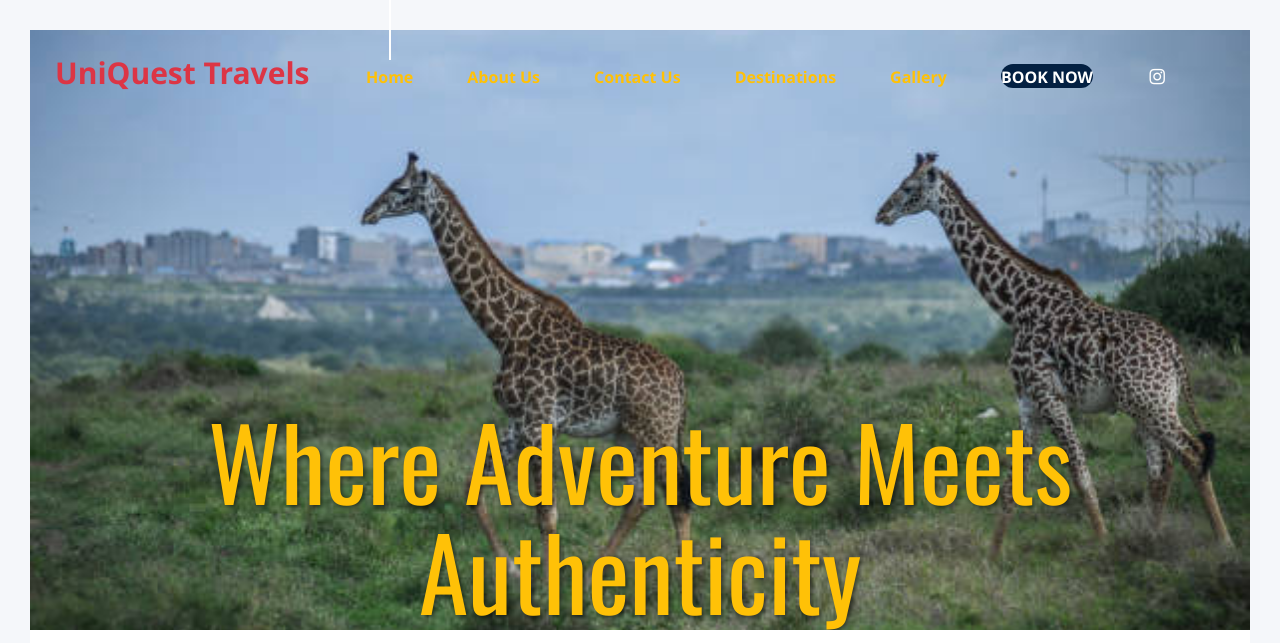
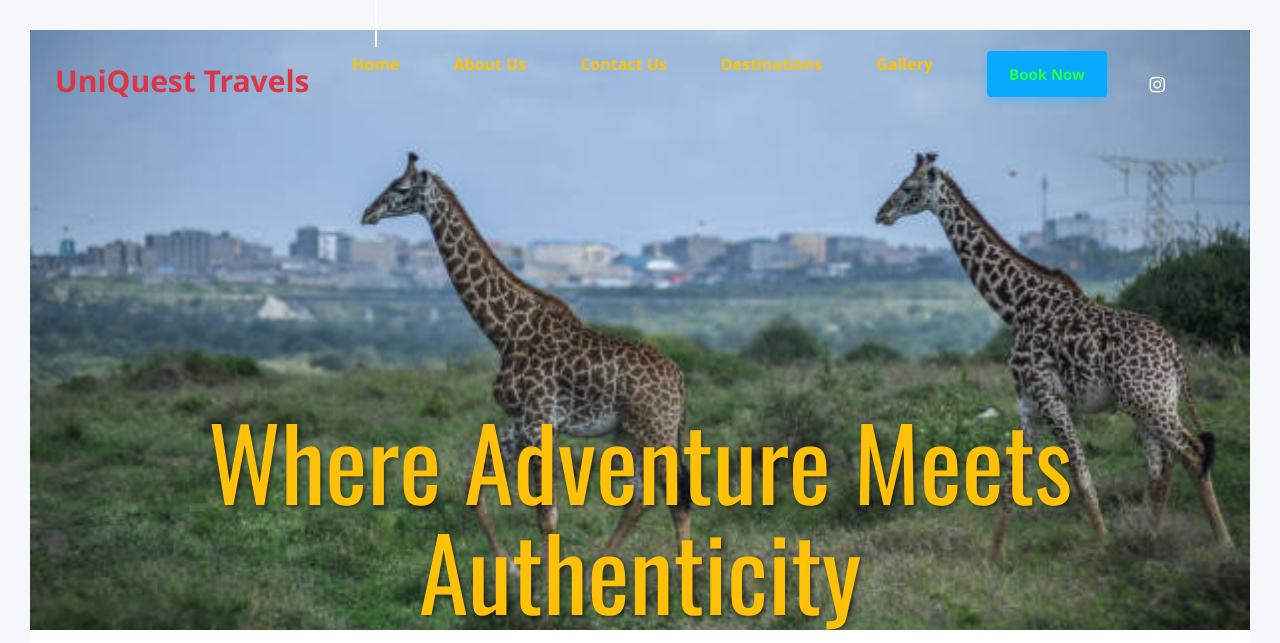
Before and after one commit to Cptzeph23/Tours-Travel, a Django app: page / in a window 1280 px wide. Shown: the top 643 px of the page. Run offline with Django 3.2, Linux system fonts and the light colour scheme; data comes from the database, SQL or seed files in the repository; some libraries are stand-ins or nearby versions.

Commit message:
booking button

```diff
--- a/UniQuest/static/styles/main_styles.css
+++ b/UniQuest/static/styles/main_styles.css
@@ -1309,6 +1309,41 @@ section
 	outline: none;
 	cursor: pointer;
 }
+
+.booking_cta {
+	align-items: center;
+	background-color: #08a9ff !important;
+	border: 2px solid #08a9ff;
+	border-radius: 4px;
+	box-shadow: 0 4px 12px rgba(8, 169, 255, .35);
+	color: #28ff3f !important;
+	display: inline-flex !important;
+	font-size: 15px !important;
+	font-weight: 800 !important;
+	justify-content: center;
+	line-height: 1.2;
+	min-height: 46px;
+	min-width: 116px;
+	padding: 12px 20px !important;
+	text-align: center;
+	white-space: nowrap;
+}
+
+.booking_cta:hover,
+.booking_cta:focus {
+	background-color: #32c0ff !important;
+	border-color: #32c0ff;
+	color: #28ff3f !important;
+	transform: translateY(-1px);
+}
+
+@media (max-width: 991px) {
+	.menu_content .booking_cta {
+		margin: 12px 15px;
+		min-width: 0;
+		width: calc(100% - 30px);
+	}
+}
 .footer_contact_row
 {
 	margin-top: 80px;
--- a/UniQuest/templates/about.html
+++ b/UniQuest/templates/about.html
@@ -58,7 +58,7 @@
 										<li><a href="/contact/" class="text-warning"><b>Contact Us</b></a></li>
 										<li><a href="/destinations/" class="text-warning"><b>Destinations</b></a></li>
                                         <li><a href="/gallery/" class="text-warning"><b>Gallery</b></a></li>
-										<li><a href="/booking/" style="background-color: #032042;" class="newsletter_button btn-warning"><b>Book Now</b></a></li>
+										<li><a href="/booking/" class="booking_cta"><b>Book Now</b></a></li>
 									</ul>
 								</nav>
 							{% if user.is_authenticated %}
@@ -107,6 +107,7 @@
 				<li><a href="/contact/" class="text-warning">Contact</a></li>
                 <li><a href="/destinations/" class="text-warning"><b>Destinations</b></a></li>
                 <li><a href="/gallery/" class="text-warning"><b>Gallery</b></a></li>
+				<li><a href="/booking/" class="booking_cta"><b>Book Now</b></a></li>
 
 				{% if user.is_authenticated %}
 					<li><a href="accounts/logout">Logout</a></li>
--- a/UniQuest/templates/bookings.html
+++ b/UniQuest/templates/bookings.html
@@ -58,7 +58,7 @@
 										<li><a href="/contact/" class="text-warning"><b>Contact Us</b></a></li>
 										<li><a href="/destinations/" class="text-warning"><b>Destinations</b></a></li>
                                         <li><a href="/gallery/" class="text-warning"><b>Gallery</b></a></li>
-										<li><a href="/booking/" style="background-color: #032042;" class="newsletter_button btn-warning"><b>Book Now</b></a></li>
+										<li><a href="/booking/" class="booking_cta"><b>Book Now</b></a></li>
 									</ul>
 								</nav>
 							{% if user.is_authenticated %}
@@ -107,6 +107,7 @@
 				<li><a href="/contact/" class="text-warning">Contact</a></li>
                 <li><a href="/destinations/" class="text-warning"><b>Destinations</b></a></li>
                 <li><a href="/gallery/" class="text-warning"><b>Gallery</b></a></li>
+				<li><a href="/booking/" class="booking_cta"><b>Book Now</b></a></li>
 
 				{% if user.is_authenticated %}
 					<li><a href="accounts/logout">Logout</a></li>
--- a/UniQuest/templates/coffeeFarm.html
+++ b/UniQuest/templates/coffeeFarm.html
@@ -58,7 +58,7 @@
 										<li><a href="/contact/" class="text-warning"><b>Contact Us</b></a></li>
 										<li><a href="/destinations/" class="text-warning"><b>Destinations</b></a></li>
                                         <li><a href="/gallery/" class="text-warning"><b>Gallery</b></a></li>
-										<li><a href="/booking/" style="background-color: #032042;" class="newsletter_button btn-warning"><b>Book Now</b></a></li>
+										<li><a href="/booking/" class="booking_cta"><b>Book Now</b></a></li>
 									</ul>
 								</nav>
 							{% if user.is_authenticated %}
@@ -107,6 +107,7 @@
 				<li><a href="/contact/" class="text-warning">Contact</a></li>
                 <li><a href="/destinations/" class="text-warning"><b>Destinations</b></a></li>
                 <li><a href="/gallery/" class="text-warning"><b>Gallery</b></a></li>
+				<li><a href="/booking/" class="booking_cta"><b>Book Now</b></a></li>
 
 				{% if user.is_authenticated %}
 					<li><a href="accounts/logout">Logout</a></li>
--- a/UniQuest/templates/contact.html
+++ b/UniQuest/templates/contact.html
@@ -58,7 +58,7 @@
 										<li class="active"><a href="/contact/" class="text-warning"><b>Contact Us</b></a></li>
 										<li><a href="/destinations/" class="text-warning"><b>Destinations</b></a></li>
 									    <li><a href="/gallery/" class="text-warning"><b>Gallery</b></a></li>
-											<li><a href="/booking/" style="background-color: #032042;" class="newsletter_button btn-warning"><b>Book Now</b></a></li>
+											<li><a href="/booking/" class="booking_cta"><b>Book Now</b></a></li>
                                     </ul>
 								</nav>
 							{% if user.is_authenticated %}
@@ -107,6 +107,7 @@
 				<li><a href="/contact/" class="text-warning">Contact</a></li>
                 <li><a href="/destinations/" class="text-warning"><b>Destinations</b></a></li>
                 <li><a href="/gallery/" class="text-warning"><b>Gallery</b></a></li>
+				<li><a href="/booking/" class="booking_cta"><b>Book Now</b></a></li>
 
 				{% if user.is_authenticated %}
 					<li><a href="accounts/logout"></a></li>
--- a/UniQuest/templates/davidSheldrick.html
+++ b/UniQuest/templates/davidSheldrick.html
@@ -58,7 +58,7 @@
 										<li><a href="/contact/" class="text-warning"><b>Contact Us</b></a></li>
 										<li><a href="/destinations/" class="text-warning"><b>Destinations</b></a></li>
                                         <li><a href="/gallery/" class="text-warning"><b>Gallery</b></a></li>
-										<li><a href="/booking/" style="background-color: #032042;" class="newsletter_button btn-warning"><b>Book Now</b></a></li>
+										<li><a href="/booking/" class="booking_cta"><b>Book Now</b></a></li>
 									</ul>
 								</nav>
 							{% if user.is_authenticated %}
@@ -107,6 +107,7 @@
 				<li><a href="/contact/" class="text-warning">Contact</a></li>
                 <li><a href="/destinations/" class="text-warning"><b>Destinations</b></a></li>
                 <li><a href="/gallery/" class="text-warning"><b>Gallery</b></a></li>
+				<li><a href="/booking/" class="booking_cta"><b>Book Now</b></a></li>
 
 				{% if user.is_authenticated %}
 					<li><a href="accounts/logout">Logout</a></li>
--- a/UniQuest/templates/destinations.html
+++ b/UniQuest/templates/destinations.html
@@ -86,7 +86,7 @@
 										<li><a href="/contact/" class="text-warning"><b>Contact Us</b></a></li>
 										<li class="active"><a href="/destinations/" class="text-warning"><b>Destinations</b></a></li>
 									    <li><a href="/gallery/" class="text-warning"><b>Gallery</b></a></li>
-										<li><a href="/booking/" style="background-color: #032042;" class="newsletter_button btn-warning"><b>Book Now</b></a></li>
+										<li><a href="/booking/" class="booking_cta"><b>Book Now</b></a></li>
                                     </ul>
 								</nav>
 							{% if user.is_authenticated %}
@@ -135,6 +135,7 @@
 				<li><a href="/contact/" class="text-warning">Contact</a></li>
                 <li><a href="/destinations/" class="text-warning"><b>Destinations</b></a></li>
                 <li><a href="/gallery/" class="text-warning"><b>Gallery</b></a></li>
+				<li><a href="/booking/" class="booking_cta"><b>Book Now</b></a></li>
 
 				{% if user.is_authenticated %}
 					<li><a href="accounts/logout"></a></li>
--- a/UniQuest/templates/gallery.html
+++ b/UniQuest/templates/gallery.html
@@ -80,7 +80,7 @@
 										<li><a href="/contact/" class="text-warning"><b>Contact Us</b></a></li>
 										<li><a href="/destinations/" class="text-warning"><b>Destinations</b></a></li>
 									    <li  class="active"><a href="/gallery/" class="text-warning"><b>Gallery</b></a></li>
-                                        <li><a href="/booking/" style="background-color: #032042;" class="newsletter_button btn-warning"><b>Book Now</b></a></li>
+                                        <li><a href="/booking/" class="booking_cta"><b>Book Now</b></a></li>
                                     </ul>
 								</nav>
 							{% if user.is_authenticated %}
@@ -129,6 +129,7 @@
 				<li><a href="/contact/" class="text-warning">Contact</a></li>
                 <li><a href="/destinations/" class="text-warning"><b>Destinations</b></a></li>
                 <li><a href="/gallery/" class="text-warning"><b>Gallery</b></a></li>
+                <li><a href="/booking/" class="booking_cta"><b>Book Now</b></a></li>
 
 
 				{% if user.is_authenticated %}
--- a/UniQuest/templates/giraffeCentre.html
+++ b/UniQuest/templates/giraffeCentre.html
@@ -57,7 +57,7 @@
 										<li><a href="/contact/" class="text-warning"><b>Contact Us</b></a></li>
 										<li><a href="/destinations/" class="text-warning"><b>Destinations</b></a></li>
                                         <li><a href="/gallery/" class="text-warning"><b>Gallery</b></a></li>
-										<li><a href="/booking/" style="background-color: #032042;" class="newsletter_button btn-warning"><b>Book Now</b></a></li>
+										<li><a href="/booking/" class="booking_cta"><b>Book Now</b></a></li>
 									</ul>
 								</nav>
 							{% if user.is_authenticated %}
@@ -106,6 +106,7 @@
 				<li><a href="/contact/" class="text-warning">Contact</a></li>
                 <li><a href="/destinations/" class="text-warning"><b>Destinations</b></a></li>
                 <li><a href="/gallery/" class="text-warning"><b>Gallery</b></a></li>
+				<li><a href="/booking/" class="booking_cta"><b>Book Now</b></a></li>
 
 				{% if user.is_authenticated %}
 					<li><a href="accounts/logout">Logout</a></li>
--- a/UniQuest/templates/index.html
+++ b/UniQuest/templates/index.html
@@ -331,7 +331,7 @@
                                         <li><a href="/contact/" class="text-warning"><b>Contact Us</b></a></li>
                                         <li><a href="/destinations/" class="text-warning"><b>Destinations</b></a></li>
                                         <li><a href="/gallery/" class="text-warning"><b>Gallery</b></a></li>
-                                        <li><a href="/booking/" style="background-color: #032042;" class="newsletter_button btn-warning"><b>Book Now</b></a></li>
+                                        <li><a href="{% url 'booking' %}" class="booking_cta"><b>Book Now</b></a></li>
                                     </ul>
                                 </nav>
                             {% if user.is_authenticated %}
@@ -373,6 +373,7 @@
                 <li><a href="/contact/" class="text-warning">Contact</a></li>
                 <li><a href="/destinations/" class="text-warning"><b>Destinations</b></a></li>
                 <li><a href="/gallery/" class="text-warning"><b>Gallery</b></a></li>
+                <li><a href="/booking/" class="booking_cta"><b>Book Now</b></a></li>
 
                 {% if user.is_authenticated %}
                     <li><a href="accounts/logout"></a></li>
--- a/UniQuest/templates/karenBlixen.html
+++ b/UniQuest/templates/karenBlixen.html
@@ -57,7 +57,7 @@
 										<li><a href="/contact/" class="text-warning"><b>Contact Us</b></a></li>
 										<li><a href="/destinations/" class="text-warning"><b>Destinations</b></a></li>
                                         <li><a href="/gallery/" class="text-warning"><b>Gallery</b></a></li>
-										<li><a href="/booking/" style="background-color: #032042;" class="newsletter_button btn-warning"><b>Book Now</b></a></li>
+										<li><a href="/booking/" class="booking_cta"><b>Book Now</b></a></li>
 									</ul>
 								</nav>
 							{% if user.is_authenticated %}
@@ -106,6 +106,7 @@
 				<li><a href="/contact/" class="text-warning">Contact</a></li>
                 <li><a href="/destinations/" class="text-warning"><b>Destinations</b></a></li>
                 <li><a href="/gallery/" class="text-warning"><b>Gallery</b></a></li>
+				<li><a href="/booking/" class="booking_cta"><b>Book Now</b></a></li>
 
 				{% if user.is_authenticated %}
 					<li><a href="accounts/logout">Logout</a></li>
--- a/UniQuest/templates/kibra.html
+++ b/UniQuest/templates/kibra.html
@@ -57,7 +57,7 @@
 										<li><a href="/contact/" class="text-warning"><b>Contact Us</b></a></li>
 										<li><a href="/destinations/" class="text-warning"><b>Destinations</b></a></li>
                                         <li><a href="/gallery/" class="text-warning"><b>Gallery</b></a></li>
-										<li><a href="/booking/" style="background-color: #032042;" class="newsletter_button btn-warning"><b>Book Now</b></a></li>
+										<li><a href="/booking/" class="booking_cta"><b>Book Now</b></a></li>
 									</ul>
 								</nav>
 							{% if user.is_authenticated %}
@@ -106,6 +106,7 @@
 				<li><a href="/contact/" class="text-warning">Contact</a></li>
                 <li><a href="/destinations/" class="text-warning"><b>Destinations</b></a></li>
                 <li><a href="/gallery/" class="text-warning"><b>Gallery</b></a></li>
+				<li><a href="/booking/" class="booking_cta"><b>Book Now</b></a></li>
 
 				{% if user.is_authenticated %}
 					<li><a href="accounts/logout">Logout</a></li>
--- a/UniQuest/templates/login.html
+++ b/UniQuest/templates/login.html
@@ -46,7 +46,10 @@
                                         <li><a href="/contact/">Contact</a></li>
                                         <li><a href="/destinations/">Destinations</a></li>
                                         <li><a href="/gallery/">Gallery</a></li>
-                                        <li><a href="/booking/" style="background-color: #032042;" class="newsletter_button btn-warning"><b>Book Now</b></a></li>
+                                        <li><a href="/booking/" class="booking_cta"><b>Book Now</b></a></li>
+                                        <li><a href="/destinations/">Destinations</a></li>
+                                        <li><a href="/gallery/">Gallery</a></li>
+                                        <li><a href="/booking/" class="booking_cta"><b>Book Now</b></a></li>
 
                                         {% if user.is_authenticated %}
                                             <li><a href="/logout/">Logout</a></li>
--- a/UniQuest/templates/maasaiVillage.html
+++ b/UniQuest/templates/maasaiVillage.html
@@ -57,7 +57,7 @@
 										<li><a href="/contact/" class="text-warning"><b>Contact Us</b></a></li>
 										<li><a href="/destinations/" class="text-warning"><b>Destinations</b></a></li>
                                         <li><a href="/gallery/" class="text-warning"><b>Gallery</b></a></li>
-										<li><a href="/booking/" style="background-color: #032042;" class="newsletter_button btn-warning"><b>Book Now</b></a></li>
+										<li><a href="/booking/" class="booking_cta"><b>Book Now</b></a></li>
 									</ul>
 								</nav>
 							{% if user.is_authenticated %}
@@ -106,6 +106,7 @@
 				<li><a href="/contact/" class="text-warning">Contact</a></li>
                 <li><a href="/destinations/" class="text-warning"><b>Destinations</b></a></li>
                 <li><a href="/gallery/" class="text-warning"><b>Gallery</b></a></li>
+				<li><a href="/booking/" class="booking_cta"><b>Book Now</b></a></li>
 
 				{% if user.is_authenticated %}
 					<li><a href="accounts/logout">Logout</a></li>
--- a/UniQuest/templates/nairobiMuseum.html
+++ b/UniQuest/templates/nairobiMuseum.html
@@ -57,7 +57,7 @@
 										<li><a href="/contact/" class="text-warning"><b>Contact Us</b></a></li>
 										<li><a href="/destinations/" class="text-warning"><b>Destinations</b></a></li>
                                         <li><a href="/gallery/" class="text-warning"><b>Gallery</b></a></li>
-										<li><a href="/booking/" style="background-color: #032042;" class="newsletter_button btn-warning"><b>Book Now</b></a></li>
+										<li><a href="/booking/" class="booking_cta"><b>Book Now</b></a></li>
 									</ul>
 								</nav>
 							{% if user.is_authenticated %}
@@ -106,6 +106,7 @@
 				<li><a href="/contact/" class="text-warning">Contact</a></li>
                 <li><a href="/destinations/" class="text-warning"><b>Destinations</b></a></li>
                 <li><a href="/gallery/" class="text-warning"><b>Gallery</b></a></li>
+				<li><a href="/booking/" class="booking_cta"><b>Book Now</b></a></li>
 
 				{% if user.is_authenticated %}
 					<li><a href="accounts/logout">Logout</a></li>
--- a/UniQuest/templates/nairobiPark.html
+++ b/UniQuest/templates/nairobiPark.html
@@ -57,7 +57,7 @@
 										<li><a href="/contact/" class="text-warning"><b>Contact Us</b></a></li>
 										<li><a href="/destinations/" class="text-warning"><b>Destinations</b></a></li>
                                         <li><a href="/gallery/" class="text-warning"><b>Gallery</b></a></li>
-										<li><a href="/booking/" style="background-color: #032042;" class="newsletter_button btn-warning"><b>Book Now</b></a></li>
+										<li><a href="/booking/" class="booking_cta"><b>Book Now</b></a></li>
 									</ul>
 								</nav>
 							{% if user.is_authenticated %}
@@ -106,6 +106,7 @@
 				<li><a href="/contact/" class="text-warning">Contact</a></li>
                 <li><a href="/destinations/" class="text-warning"><b>Destinations</b></a></li>
                 <li><a href="/gallery/" class="text-warning"><b>Gallery</b></a></li>
+				<li><a href="/booking/" class="booking_cta"><b>Book Now</b></a></li>
 
 				{% if user.is_authenticated %}
 					<li><a href="accounts/logout">Logout</a></li>
--- a/UniQuest/templates/nairobiTour.html
+++ b/UniQuest/templates/nairobiTour.html
@@ -57,7 +57,7 @@
 										<li><a href="/contact/" class="text-warning"><b>Contact Us</b></a></li>
 										<li><a href="/destinations/" class="text-warning"><b>Destinations</b></a></li>
                                         <li><a href="/gallery/" class="text-warning"><b>Gallery</b></a></li>
-										<li><a href="/booking/" style="background-color: #032042;" class="newsletter_button btn-warning"><b>Book Now</b></a></li>
+										<li><a href="/booking/" class="booking_cta"><b>Book Now</b></a></li>
 									</ul>
 								</nav>
 							{% if user.is_authenticated %}
@@ -106,6 +106,7 @@
 				<li><a href="/contact/" class="text-warning">Contact</a></li>
                 <li><a href="/destinations/" class="text-warning"><b>Destinations</b></a></li>
                 <li><a href="/gallery/" class="text-warning"><b>Gallery</b></a></li>
+				<li><a href="/booking/" class="booking_cta"><b>Book Now</b></a></li>
 
 				{% if user.is_authenticated %}
 					<li><a href="accounts/logout">Logout</a></li>
--- a/UniQuest/templates/news.html
+++ b/UniQuest/templates/news.html
@@ -48,7 +48,7 @@
 									<li><a href="/contact/">Contact</a></li>
 									<li><a href="/destinations/">Destinations</a></li>
 									<li><a href="/gallery/">Gallery</a></li>
-									<li><a href="/booking/" style="background-color: #032042;" class="newsletter_button btn-warning"><b>Book Now</b></a></li>
+									<li><a href="/booking/" class="booking_cta"><b>Book Now</b></a></li>
 
 									{% if user.is_authenticated %}
 										<li><a href="/logout/">Logout</a></li>
@@ -104,6 +104,9 @@
 				<li><a href="/about/">About Us</a></li>
 				<li class="active"><a href="/news/">News</a></li>
 				<li><a href="/contact/">Contact</a></li>
+				<li><a href="/destinations/">Destinations</a></li>
+				<li><a href="/gallery/">Gallery</a></li>
+				<li><a href="/booking/" class="booking_cta"><b>Book Now</b></a></li>
 
 				{% if user.is_authenticated %}
 					<li><a href="/logout/">Logout</a></li>
--- a/UniQuest/templates/partials/site_header.html
+++ b/UniQuest/templates/partials/site_header.html
@@ -3,10 +3,10 @@
     <div class="container"><div class="row"><div class="col"><div class="header_content d-flex flex-row align-items-center justify-content-start"><div class="header_content_inner d-flex flex-row align-items-end justify-content-start">
         <div class="logo text-danger"><a href="{% url 'index' %}" class="text-danger"><b>UniQuest Travels</b></a></div>
         <nav class="main_nav text-light ml-auto" aria-label="Main navigation"><ul class="d-flex flex-row align-items-start justify-content-start text-light">
-            <li><a href="{% url 'index' %}" class="text-warning"><b>Home</b></a></li><li><a href="{% url 'about' %}" class="text-warning"><b>About Us</b></a></li><li><a href="{% url 'contact' %}" class="text-warning"><b>Contact Us</b></a></li><li><a href="{% url 'destinations' %}" class="text-warning"><b>Destinations</b></a></li><li><a href="{% url 'gallery' %}" class="text-warning"><b>Gallery</b></a></li><li><a href="{% url 'booking' %}" style="background-color: #032042;" class="newsletter_button btn-warning"><b>Book Now</b></a></li>
+            <li><a href="{% url 'index' %}" class="text-warning"><b>Home</b></a></li><li><a href="{% url 'about' %}" class="text-warning"><b>About Us</b></a></li><li><a href="{% url 'contact' %}" class="text-warning"><b>Contact Us</b></a></li><li><a href="{% url 'destinations' %}" class="text-warning"><b>Destinations</b></a></li><li><a href="{% url 'gallery' %}" class="text-warning"><b>Gallery</b></a></li><li><a href="{% url 'booking' %}" class="booking_cta"><b>Book Now</b></a></li>
         </ul></nav>
         <div class="hamburger ml-auto"><i class="fa fa-bars" aria-hidden="true"></i></div>
     </div></div></div></div></div>
     <div class="header_social d-flex flex-row align-items-center justify-content-start"><ul class="d-flex flex-row align-items-start justify-content-start"><li><a href="https://www.facebook.com/profile.php?id=61583113811233" target="_blank" rel="noopener" aria-label="Facebook"><i class="fa fa-facebook text-primary"></i></a></li><li><a href="https://www.instagram.com/uniquestadventure" target="_blank" rel="noopener" aria-label="Instagram"><i class="fa fa-instagram text-danger"></i></a></li><li><a href="https://wa.me/254769634078" target="_blank" rel="noopener" aria-label="WhatsApp"><i class="fa fa-whatsapp text-success"></i></a></li></ul></div>
 </header>
-<div class="menu"><div class="menu_header d-flex flex-row align-items-center justify-content-start"><div class="menu_logo text-danger"><a href="{% url 'index' %}" class="text-danger">UniQuest Travels</a></div><div class="menu_close_container ml-auto"><div class="menu_close"><div></div><div></div></div></div></div><div class="menu_content"><ul><li><a href="{% url 'index' %}" class="text-warning">Home</a></li><li><a href="{% url 'about' %}" class="text-warning">About Us</a></li><li><a href="{% url 'contact' %}" class="text-warning">Contact Us</a></li><li><a href="{% url 'destinations' %}" class="text-warning">Destinations</a></li><li><a href="{% url 'gallery' %}" class="text-warning">Gallery</a></li><li><a href="{% url 'booking' %}" style="background-color: #032042;" class="newsletter_button btn-warning"><b>Book Now</b></a></li></ul></div><div class="menu_social"><div class="menu_phone text-success ml-auto">Call us: +254769634078</div></div></div>
+<div class="menu"><div class="menu_header d-flex flex-row align-items-center justify-content-start"><div class="menu_logo text-danger"><a href="{% url 'index' %}" class="text-danger">UniQuest Travels</a></div><div class="menu_close_container ml-auto"><div class="menu_close"><div></div><div></div></div></div></div><div class="menu_content"><ul><li><a href="{% url 'index' %}" class="text-warning">Home</a></li><li><a href="{% url 'about' %}" class="text-warning">About Us</a></li><li><a href="{% url 'contact' %}" class="text-warning">Contact Us</a></li><li><a href="{% url 'destinations' %}" class="text-warning">Destinations</a></li><li><a href="{% url 'gallery' %}" class="text-warning">Gallery</a></li><li><a href="{% url 'booking' %}" class="booking_cta"><b>Book Now</b></a></li></ul></div><div class="menu_social"><div class="menu_phone text-success ml-auto">Call us: +254769634078</div></div></div>
--- a/UniQuest/templates/register.html
+++ b/UniQuest/templates/register.html
@@ -46,7 +46,10 @@
                                         <li><a href="/contact/">Contact</a></li>
                                         <li><a href="/destinations/">Destinations</a></li>
                                         <li><a href="/gallery/">Gallery</a></li>
-                                        <li><a href="/booking/" style="background-color: #032042;" class="newsletter_button btn-warning"><b>Book Now</b></a></li>
+                                        <li><a href="/booking/" class="booking_cta"><b>Book Now</b></a></li>
+                                        <li><a href="/destinations/">Destinations</a></li>
+                                        <li><a href="/gallery/">Gallery</a></li>
+                                        <li><a href="/booking/" class="booking_cta"><b>Book Now</b></a></li>
 
                                         {% if user.is_authenticated %}
                                             <li><a href="/logout/">Logout</a></li>
```
